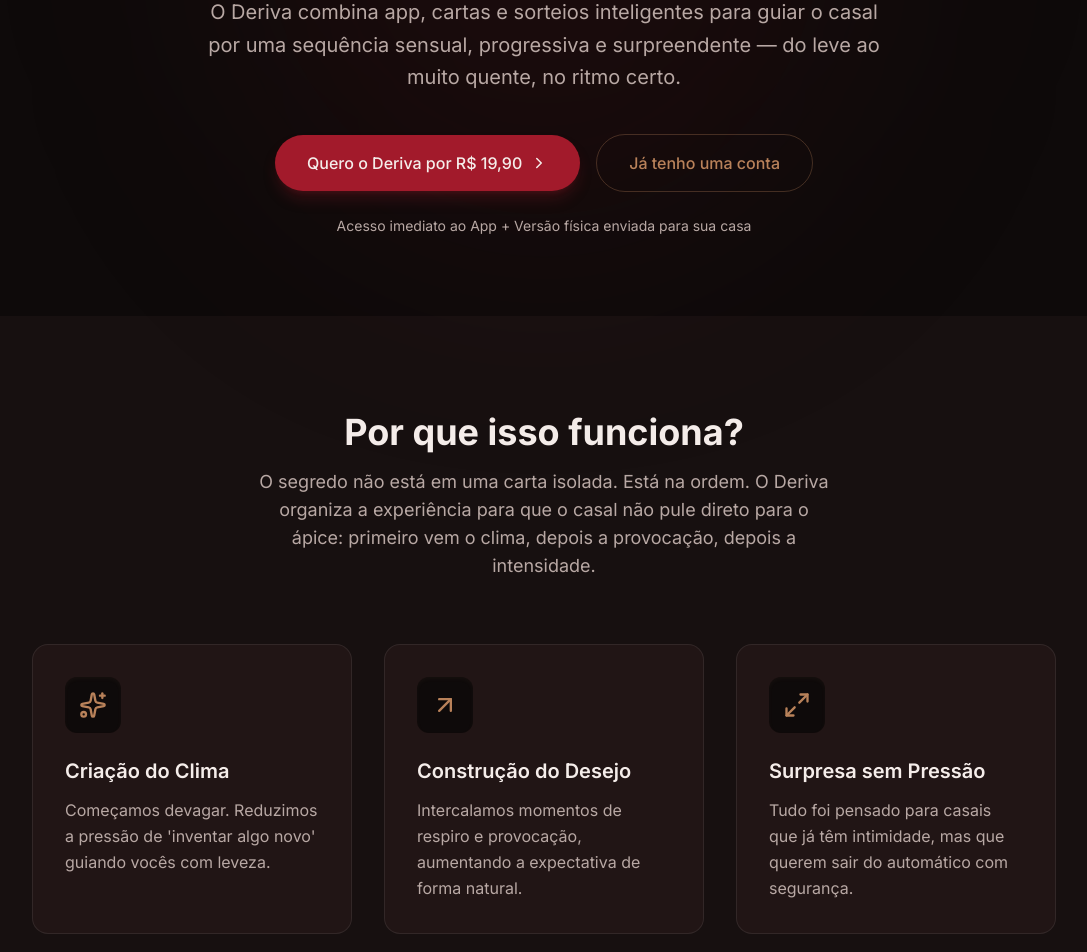
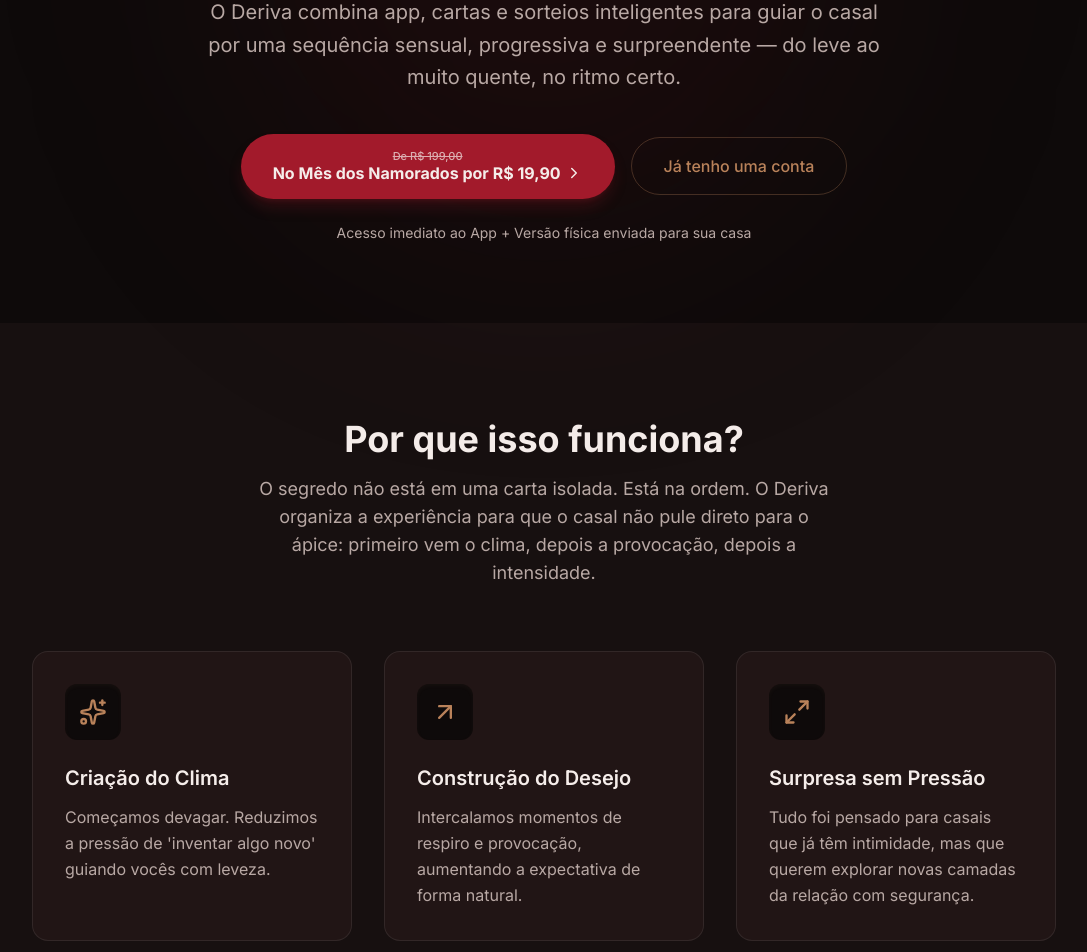
Before and after one commit to leonardoalvesoop0987-hue/derivaapp, a Next.js app: page /lp in a window 1280 px wide. Shown: the part 440-1392 px from the top of the page, without its empty margins (96-1183 px from the left). Built offline with nearby package versions, Linux system fonts and the light colour scheme.

Commit message:
refactor(lp): adjust copy and pricing UI

```diff
--- a/src/app/lp/LpContent.tsx
+++ b/src/app/lp/LpContent.tsx
@@ -18,36 +18,21 @@
 import { LpFooter } from "@/components/lp/LpFooter";
 
 export function LpContent() {
-  const [showToast, setShowToast] = useState(false);
+  const [isLoading, setIsLoading] = useState(false);
 
   const handleBuyClick = () => {
-    setShowToast(true);
-    setTimeout(() => setShowToast(false), 4000);
+    setIsLoading(true);
   };
 
   return (
     <div className="relative overflow-x-hidden">
       {/* Global Sales Toast */}
-      <AnimatePresence>
-        {showToast && (
-          <motion.div
-            initial={{ opacity: 0, y: 50, scale: 0.9 }}
-            animate={{ opacity: 1, y: 0, scale: 1 }}
-            exit={{ opacity: 0, y: 20, scale: 0.9 }}
-            className="fixed bottom-6 left-1/2 -translate-x-1/2 z-50 bg-card border border-copper/30 px-6 py-4 rounded-xl shadow-2xl flex items-center gap-3 w-[90%] max-w-md"
-          >
-            <div className="w-2 h-2 rounded-full bg-copper animate-pulse shrink-0" />
-            <p className="text-sm font-medium text-text-primary">
-              Compra online em ativação. Em breve você poderá finalizar o pedido por aqui.
-            </p>
-          </motion.div>
-        )}
-      </AnimatePresence>
+      {/* Removed Toast */}
 
-      <HeroSection onBuyClick={handleBuyClick} />
+      <HeroSection onBuyClick={handleBuyClick} isLoading={isLoading} />
       <WhyItWorksSection />
       <ForHerForHimSection />
-      <AppAndPhysicalSection onBuyClick={handleBuyClick} />
+      <AppAndPhysicalSection onBuyClick={handleBuyClick} isLoading={isLoading} />
       <DeckStructureSection />
       <SmartRandomSection />
       <IdealMomentsSection />
@@ -55,7 +40,7 @@
       <RelationshipSection />
       <TestimonialsSection />
       <FaqSection />
-      <OfferSection onBuyClick={handleBuyClick} />
+      <OfferSection onBuyClick={handleBuyClick} isLoading={isLoading} />
       <LpFooter />
     </div>
   );
--- a/src/components/lp/AppAndPhysicalSection.tsx
+++ b/src/components/lp/AppAndPhysicalSection.tsx
@@ -5,9 +5,10 @@
 
 interface AppAndPhysicalSectionProps {
   onBuyClick: () => void;
+  isLoading?: boolean;
 }
 
-export function AppAndPhysicalSection({ onBuyClick }: AppAndPhysicalSectionProps) {
+export function AppAndPhysicalSection({ onBuyClick, isLoading = false }: AppAndPhysicalSectionProps) {
   const fadeInUp = {
     hidden: { opacity: 0, y: 20 },
     visible: { opacity: 1, y: 0, transition: { duration: 0.6 } },
@@ -85,9 +86,17 @@
         <div className="mt-16 text-center">
           <button
             onClick={onBuyClick}
-            className="bg-transparent border border-copper hover:bg-copper/10 text-copper font-medium px-8 py-3 rounded-full transition-all duration-300 inline-flex items-center justify-center gap-2"
+            disabled={isLoading}
+            className="bg-transparent border border-copper hover:bg-copper/10 text-copper font-medium px-8 py-3 rounded-full transition-all duration-300 inline-flex items-center justify-center gap-2 relative disabled:opacity-80 disabled:cursor-not-allowed"
           >
-            Garantir os dois por R$ 19,90 <ChevronRight size={18} />
+            {isLoading ? (
+              <div className="w-5 h-5 rounded-full border-2 border-copper/30 border-t-copper animate-spin my-1" />
+            ) : (
+              <div className="flex flex-col items-center">
+                <span className="text-[11px] line-through opacity-70 leading-tight">De R$ 199,00</span>
+                <span className="font-bold leading-tight flex items-center gap-1">Garantir no Mês dos Namorados por R$ 19,90 <ChevronRight size={18} /></span>
+              </div>
+            )}
           </button>
         </div>
       </div>
--- a/src/components/lp/ForHerForHimSection.tsx
+++ b/src/components/lp/ForHerForHimSection.tsx
@@ -23,7 +23,7 @@
       "Participar de uma experiência mais intensa",
     ],
     casal: [
-      "Quebrar a rotina com novidade segura",
+      "Descobrir novos desejos com segurança",
       "Criar uma memória difícil de esquecer",
       "Melhorar a intimidade e a presença",
       "Fortalecer uma relação já firme",
--- a/src/components/lp/HeroSection.tsx
+++ b/src/components/lp/HeroSection.tsx
@@ -5,9 +5,10 @@
 
 interface HeroSectionProps {
   onBuyClick: () => void;
+  isLoading?: boolean;
 }
 
-export function HeroSection({ onBuyClick }: HeroSectionProps) {
+export function HeroSection({ onBuyClick, isLoading = false }: HeroSectionProps) {
   const fadeInUp = {
     hidden: { opacity: 0, y: 20 },
     visible: { opacity: 1, y: 0, transition: { duration: 0.6 } },
@@ -31,9 +32,17 @@
         <div className="flex flex-col sm:flex-row items-center justify-center gap-4">
           <button
             onClick={onBuyClick}
-            className="w-full sm:w-auto bg-red-deep hover:bg-wine text-text-primary font-medium px-8 py-4 rounded-full transition-all duration-300 flex items-center justify-center gap-2 shadow-lg shadow-red-deep/25"
+            disabled={isLoading}
+            className="w-full sm:w-auto bg-red-deep hover:bg-wine text-text-primary font-medium px-8 py-4 rounded-full transition-all duration-300 flex items-center justify-center gap-2 shadow-lg shadow-red-deep/25 relative disabled:opacity-80 disabled:cursor-not-allowed"
           >
-            Quero o Deriva por R$ 19,90 <ChevronRight size={18} />
+            {isLoading ? (
+              <div className="w-5 h-5 rounded-full border-2 border-white/30 border-t-white animate-spin my-1" />
+            ) : (
+              <div className="flex flex-col items-center">
+                <span className="text-[11px] line-through opacity-70 leading-tight">De R$ 199,00</span>
+                <span className="font-bold leading-tight flex items-center gap-1">No Mês dos Namorados por R$ 19,90 <ChevronRight size={18} /></span>
+              </div>
+            )}
           </button>
           <a
             href="/app"
--- a/src/components/lp/IdealMomentsSection.tsx
+++ b/src/components/lp/IdealMomentsSection.tsx
@@ -14,7 +14,7 @@
     { icon: <Coffee size={24} />, text: "Num fim de semana sem pressa ou horários" },
     { icon: <Plane size={24} />, text: "Em uma viagem para criar novas memórias" },
     { icon: <CalendarHeart size={24} />, text: "Aniversário de namoro ou casamento" },
-    { icon: <Moon size={24} />, text: "Quando a rotina ficou previsível demais" }
+    { icon: <Moon size={24} />, text: "Quando quiserem testar limites com segurança" }
   ];
 
   return (
@@ -23,7 +23,7 @@
         <motion.div initial="hidden" whileInView="visible" viewport={{ once: true }} variants={fadeInUp} className="text-center mb-16">
           <h2 className="text-3xl md:text-4xl font-bold mb-6">Quando usar o Deriva?</h2>
           <p className="text-text-secondary text-lg max-w-2xl mx-auto">
-            O Deriva não é para ser usado todo dia. Ele foi feito para noites específicas onde a vontade é sair da rotina, mas a criatividade (ou a energia) está baixa. Funciona melhor quando vocês têm tempo, privacidade e vontade de sair do automático.
+            O Deriva não é para ser usado todo dia. Ele foi feito para noites específicas onde a intenção é elevar a conexão ao máximo de forma guiada e fluida. Funciona melhor quando vocês têm tempo, privacidade e vontade de explorar novos desejos juntos.
           </p>
         </motion.div>
 
--- a/src/components/lp/RelationshipSection.tsx
+++ b/src/components/lp/RelationshipSection.tsx
@@ -21,7 +21,7 @@
           <h2 className="text-3xl font-bold mb-6 text-text-primary">Para casais que buscam ainda mais intensidade.</h2>
           <p className="text-text-secondary text-lg leading-relaxed max-w-2xl mx-auto">
             O Deriva foi feito para casais fortes, que já escolheram estar juntos e querem elevar o nível do desejo, da intimidade e da presença.
-            A rotina é natural, mas a chama sempre pode ser intensificada. Descubram juntos novas formas de provocar, sentir e se conectar com confiança e entrega total.
+            Descubram juntos novas formas de provocar, sentir e se conectar com confiança e entrega total, criando noites que vocês vão querer repetir.
           </p>
         </motion.div>
       </div>
--- a/src/components/lp/TestimonialsSection.tsx
+++ b/src/components/lp/TestimonialsSection.tsx
@@ -16,7 +16,7 @@
       location: "Belo Horizonte/MG, 2024"
     },
     {
-      text: "Eu achei que seria só brincadeira, mas ajudou muito a tirar a gente do automático. Não era falta de amor, era falta de novidade. Fez uma diferença enorme na nossa conexão.",
+      text: "Eu achei que seria só brincadeira, mas a experiência foi além do que imaginávamos. Fez uma diferença enorme na forma como a gente se entrega, revelando um lado do outro que não conhecíamos.",
       author: "Renata",
       location: "Curitiba/PR, 2025"
     },
--- a/src/components/lp/WhyItWorksSection.tsx
+++ b/src/components/lp/WhyItWorksSection.tsx
@@ -26,7 +26,7 @@
           {[
             { icon: <Sparkles className="text-copper" size={28} />, title: "Criação do Clima", desc: "Começamos devagar. Reduzimos a pressão de 'inventar algo novo' guiando vocês com leveza." },
             { icon: <ArrowUpRight className="text-copper" size={28} />, title: "Construção do Desejo", desc: "Intercalamos momentos de respiro e provocação, aumentando a expectativa de forma natural." },
-            { icon: <Maximize2 className="text-copper" size={28} />, title: "Surpresa sem Pressão", desc: "Tudo foi pensado para casais que já têm intimidade, mas que querem sair do automático com segurança." }
+            { icon: <Maximize2 className="text-copper" size={28} />, title: "Surpresa sem Pressão", desc: "Tudo foi pensado para casais que já têm intimidade, mas que querem explorar novas camadas da relação com segurança." }
           ].map((b, i) => (
             <motion.div
               key={i}
```
Also changed, not shown: src/components/lp/FaqSection.tsx (+4 -4 lines), src/components/lp/OfferSection.tsx (+11 -3 lines), 2 other files (tests, documents, lock files or other folders).
